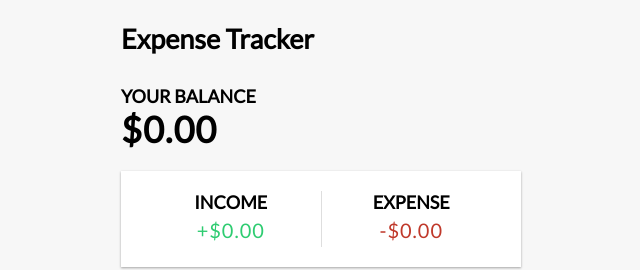
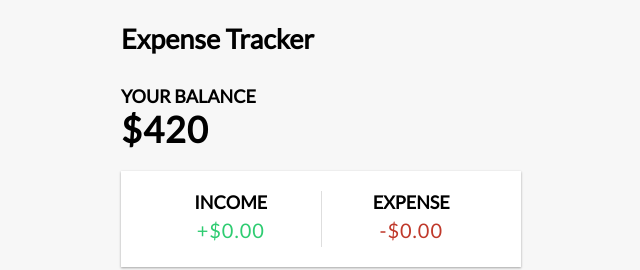
Before and after one commit to Deepakr07/React-Expense-Tracker, a React (Create React App) app in the folder expense-tracker-react/: page / in a window 1280 px wide. Shown: the top 270 px of the page, without its empty margins (319-959 px from the left). Built offline with nearby package versions, Linux system fonts and the light colour scheme.

Commit message:
ADDED:Balance by iterating through the array

```diff
--- a/expense-tracker-react/src/components/Balance.js
+++ b/expense-tracker-react/src/components/Balance.js
@@ -1,8 +1,24 @@
+import { useContext } from "react"
+import { GlobalContext } from "../Context/GlobalState"
+
+
+
 export default function Balance(){
+    const { transactions } = useContext(GlobalContext)
+    let income = 0
+    let expense = 0
+    transactions.forEach(transaction =>{
+        if(transaction.amount>0)
+            income+=transaction.amount
+        else
+        expense+=Math.abs(transaction.amount)
+    })
+    console.log(income)
+    console.log(expense)
     return(
         <>
             <h4>Your Balance</h4>
-            <h1>$0.00</h1>
+            <h1>${income-expense}</h1>
         </>
     )
 }
```
